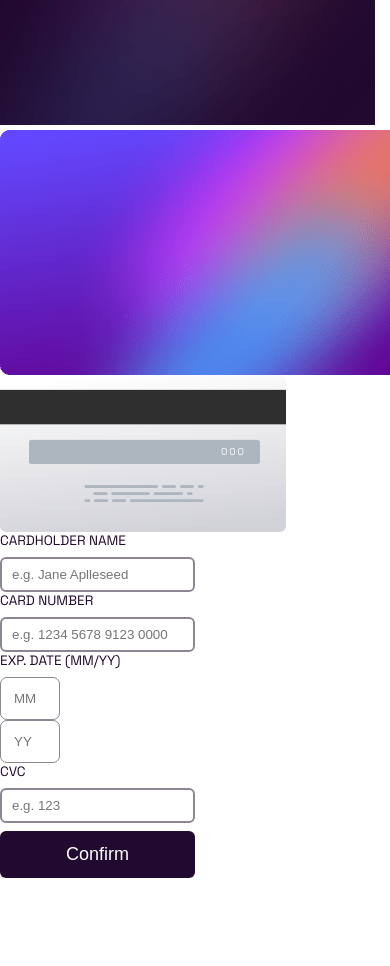
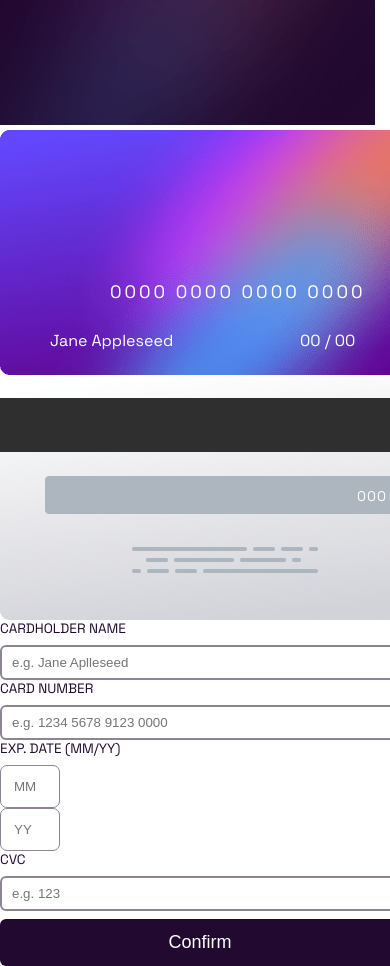
Before and after one commit to AdamGrodzki/react-hook-form, a Next.js app: page / in a window 390 px wide. Shown: the part 1020-1986 px from the top of the page. Before the commit the page ends 1898 px from the top, so only its background shows below. Built offline with nearby package versions, Linux system fonts and the light colour scheme.

Commit message:
update form.tsx

```diff
--- a/view/BackCard/backCard.module.scss
+++ b/view/BackCard/backCard.module.scss
@@ -20,21 +20,8 @@
 .backCardCvc {
     color: $white;
     font-size: 14px;
-    letter-spacing: 14px * .14;
+    letter-spacing: 1px;
     position: absolute;
     top: 112px;
     right: 60px;
 }
-
-@media (max-width: 1000px) {
-    .backCardContainer {
-        width: 286px;
-        height: 157px;
-    }
-
-    .backCardCvc{
-        top: 70px;
-        right: 40px;
-        font-size: 10px;
-    }
-}
--- a/view/Form/form.module.scss
+++ b/view/Form/form.module.scss
@@ -1,11 +1,15 @@
 @import '/styles/variables.scss';
 
 .form {
-    display: flex;
-    width: 50%;
-    top: 2px;
-    right: 10px;
-    flex-direction: column;
+    // display: flex;
+    // width: 50%;
+    // top: 2px;
+    // right: 10px;
+    // flex-direction: column;
+    width: 400px;
+    height: 300px;
+    background-color: transparent;
+    display: block;
 }
 
 .labelCardholderName {
--- a/view/Form/form.tsx
+++ b/view/Form/form.tsx
@@ -2,6 +2,7 @@
 
 import Image from "next/image";
 import styles from "@/view/Form/form.module.scss";
+import { ChangeEvent } from "react";
 
 import cx from "clsx";
 
@@ -11,6 +12,7 @@ import {
   UseFormHandleSubmit,
   UseFormRegister,
   useForm,
+  useFormContext,
 } from "react-hook-form";
 
 interface IFormInput {
@@ -20,6 +22,21 @@ interface IFormInput {
   expDateYY: number;
   CVC: number;
 }
+
+// const {
+//   cardHolderName,
+//   setCardHolderName,
+//   cardNumber,
+//   setCardNumber,
+//   expDateMM,
+//   setExpDateMM,
+//   expDateYY,
+//   setExpDateYY,
+//   confirmed,
+//   setConfirmed,
+//   CVC,
+//   setCVC,
+// } = useFormContext();
 
 interface Props {
   register: UseFormRegister<IFormInput>;
@@ -31,11 +48,21 @@ export const Form = () => {
   const {
     register,
     handleSubmit,
-    formState: { errors },
+    formState: { errors, isValid },
     watch,
   } = useForm<IFormInput>();
+
   const onSubmit: SubmitHandler<IFormInput> = (data) => console.log(data);
   console.log(watch("cardHolderName"));
+  console.log(watch("cardNumber"));
+  console.log(watch("expDateMM"));
+  console.log(watch("expDateYY"));
+  console.log(watch("CVC"));
+
+  const handleCardHolderName = (e: ChangeEvent<HTMLInputElement>) => {
+    // setCardHolderName(e.target.value);
+  };
+
   return (
     <>
       <form className={styles.form} onSubmit={handleSubmit(onSubmit)}>
@@ -44,6 +71,7 @@ export const Form = () => {
           className={cx(styles.inputCardholderName, {
             [styles.invalid]: errors.cardHolderName,
           })}
+          // onChange={handleCardHolderName}
           placeholder="e.g. Jane Aplleseed"
           {...register("cardHolderName", { required: true })}
         />
@@ -53,6 +81,7 @@ export const Form = () => {
             [styles.invalid]: errors.cardHolderName,
           })}
           placeholder="e.g. 1234 5678 9123 0000"
+          maxLength={19}
           {...register("cardNumber", { required: true })}
         />
         <label className={styles.expDate}>Exp. Date (MM/YY) </label>
@@ -61,6 +90,7 @@ export const Form = () => {
             [styles.invalid]: errors.cardHolderName,
           })}
           placeholder="MM"
+          maxLength={2}
           {...register("expDateMM", { required: true })}
         />
         <input
@@ -68,6 +98,7 @@ export const Form = () => {
             [styles.invalid]: errors.cardHolderName,
           })}
           placeholder="YY"
+          maxLength={2}
           {...register("expDateYY", { required: true })}
         />
         <label className={styles.labelCVC}>CVC</label>
@@ -76,6 +107,7 @@ export const Form = () => {
             [styles.invalid]: errors.cardHolderName,
           })}
           placeholder="e.g. 123"
+          maxLength={3}
           {...register("CVC", { required: true })}
         />
         <button className={styles.btnSubmit} type="submit">
--- a/view/FrontCard/frontCard.module.scss
+++ b/view/FrontCard/frontCard.module.scss
@@ -1,109 +1,38 @@
 @import "../../styles/variables.scss";
 
 .frontCardContainer {
-    // position: relative;
-    // width: 447px;
-    // height: 245px;
-    // padding: 30px;
-    // display: grid;
-    // grid-template-columns: 1fr 1fr;
-    // grid-template-rows: 1fr;
-    // grid-template-areas: 'number number' 'name exp';
-    // grid-gap: 25px;
-    // z-index: 1;
-    width: 447px;
-    height: 245px;
-
-    &::before {
-        content: '';
-        width: 47px;
-        height: 47px;
-        border-radius: 50%;
-        background-color: $white;
-        position: absolute;
-        top: 28px;
-        left: 32px;
-        z-index: 2;
+    display: block;
+    display: grid;
+    grid-template-columns: 30% 70%;
+    height: 100%;
+    align-items: center;
     }
 
-    &::after {
-        content: "";
-        width: 21px;
-        height: 21px;
-        border-radius: 50%;
-        border: 1px solid $white;
-        position: absolute;
-        top: 40px;
-        left: 95px;
-    }
+.frontCardBg {
+  height: 245px;
+  position: relative;
 }
 
-.frontCardBg {
-    width: 100%;
-    height: 100%;
+.frontCardNumber{
+    position: absolute;
+    left: 110px;
+    top: 1300px;
+    color: white;
+    letter-spacing: 3px;
+    justify-content: center;
+    font-size: 18px;
 }
 
-
-.frontCardNumber,
-.frontCardName,
-.frontCardExp {
-    color: $white;
-    z-index: 1;
+.frontCardName{
+    position: absolute;
+    top: 1350px;
+    color: white;
+    left: 50px;
 }
 
-.frontCardNumber {
-font-size: 30px;
-letter-spacing: 30px * .07;
-grid-area: number;
-display: flex;
-align-items: flex-end;
+.frontCardExp {
+    position: absolute;
+    top: 1350px;
+    color: white;
+    left: 300px;
 }
-
-.frontCardName,
-.frontCardExp {
-    font-size: 14px;
-    letter-spacing: 14px * .14;
-}
-
-// .frontCardName {
-//     grid-area: name ;
-// }
-
-// .frontCardExp {
-//     grid-area: exp;
-//     text-align: end;
-// }
-
-// @media (max-width: 1000px) {
-// 	.frontCardContainer {
-// 		width: 286px;
-// 		height: 157px;
-// 		padding: 18px 23px 23px 20px;
-// 		grid-gap: 15px;
-
-// 		&::before {
-// 			width: 30px;
-// 			height: 30px;
-// 			top: 18px;
-// 			left: 20px;
-// 		}
-
-// 		&::after {
-// 			width: 14px;
-// 			height: 14px;
-// 			top: 26px;
-// 			left: 60px;
-// 		}
-// 	}
-
-// 	.frontCardNumber {
-// 		font-size: 18px;
-// 		letter-spacing: 18px * 0.12;
-// 	}
-
-// 	.frontCardName,
-// 	.frontCardExp {
-// 		font-size: 10px;
-// 		letter-spacing: 10px * 0.08;
-// 	}
-// }
--- a/view/FrontCard/frontCard.tsx
+++ b/view/FrontCard/frontCard.tsx
@@ -6,7 +6,7 @@ import styles from "@/view/FrontCard/frontCard.module.scss";
 import { useFormContext } from "react-hook-form";
 
 export const FrontCard = () => {
-  //   const { cardNumber, cardName, cardMonthExp, cardYearExp };
+    // const { cardNumber, cardName, cardMonthExp, cardYearExp };
 
   const cardNumberDefault = "0000 0000 0000 0000";
   const cardNameDefault = "Jane Appleseed";
```
Also changed, not shown: components/data/dataContext.ts (deleted, +0 -28 lines), view/Confirmation/confirmation.tsx (added, +38 -0 lines), components/formContext.tsx (added).
